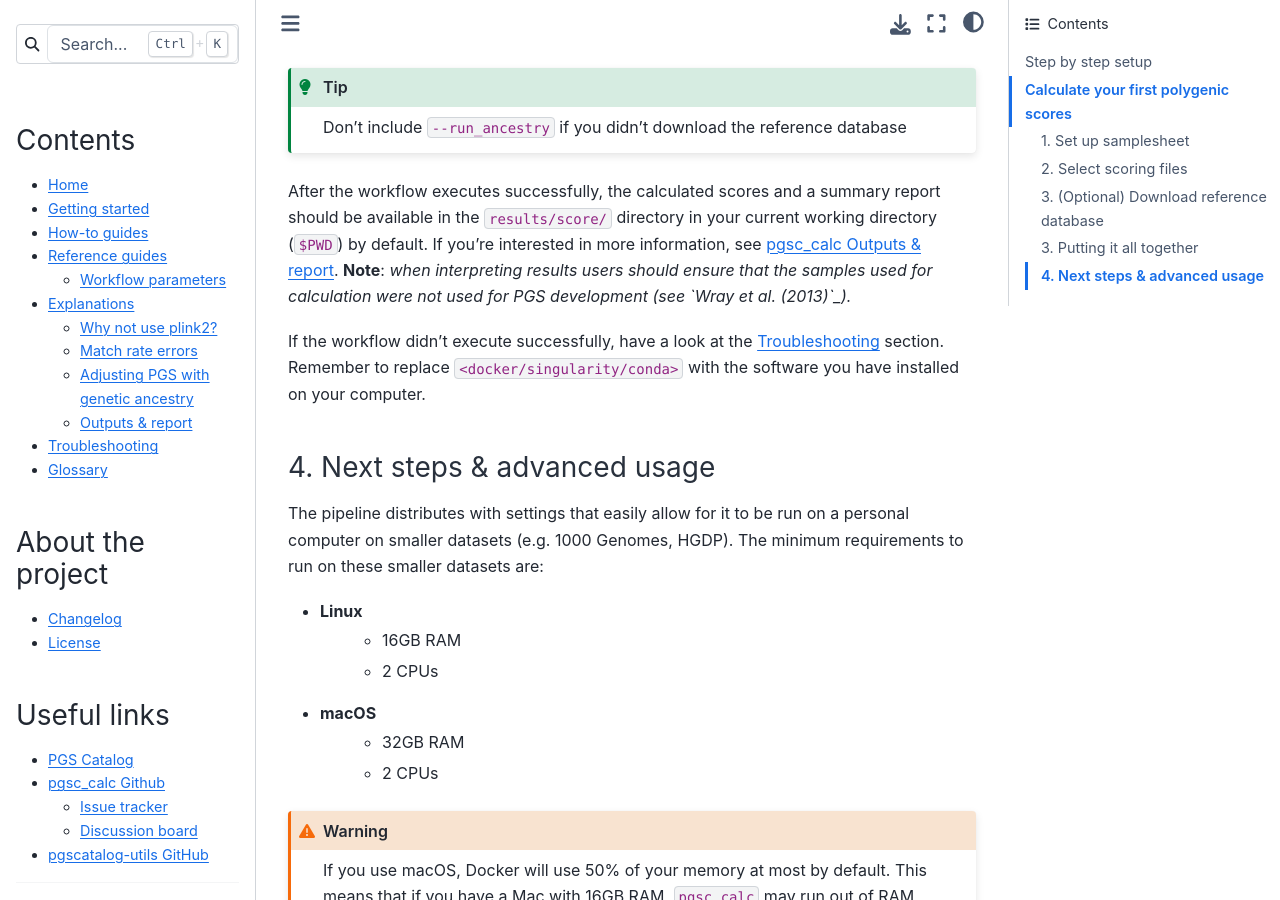
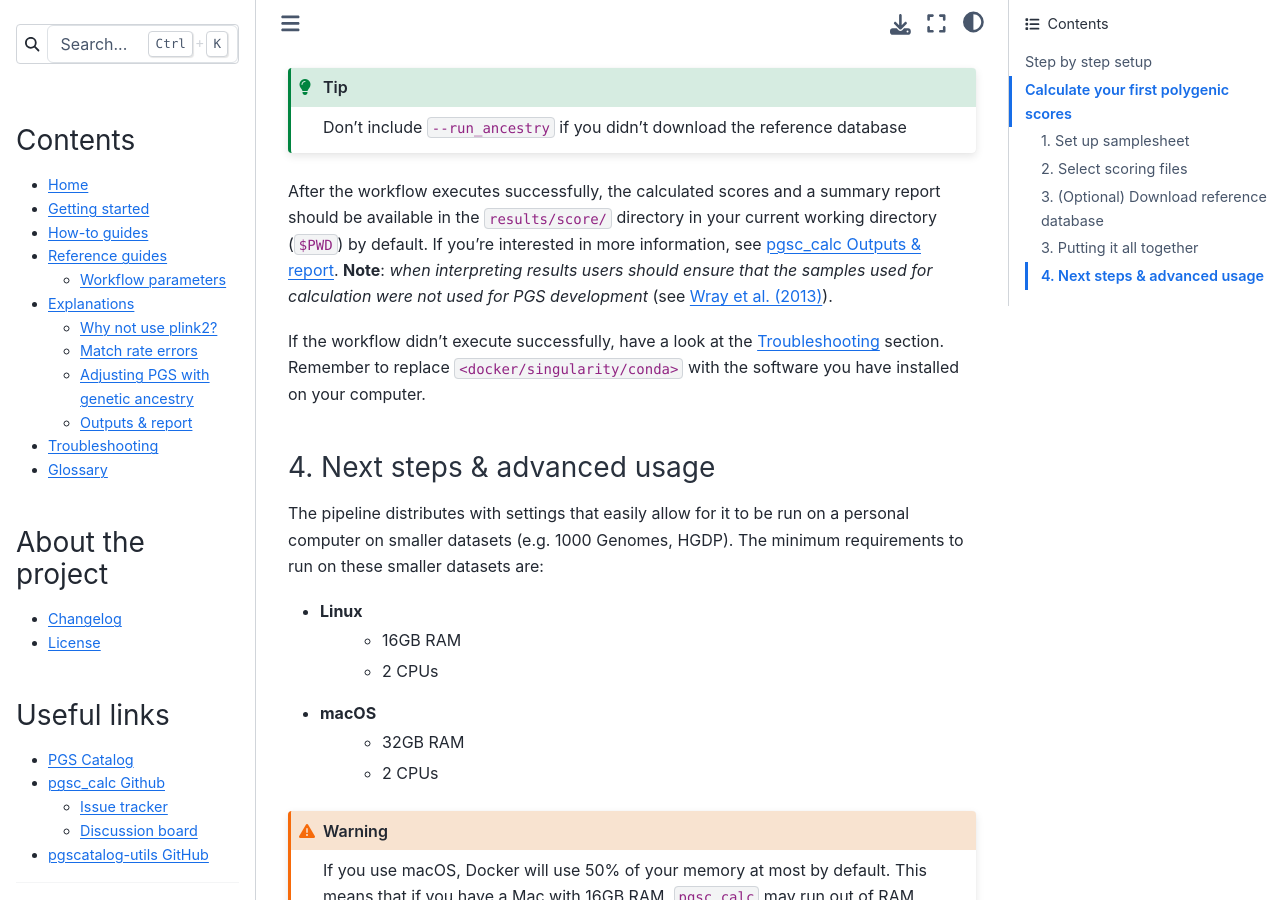
Before and after one commit to PGScatalog/pgsc_calc, a Sphinx documentation site: the page built from docs/getting-started.rst, in a window 1280 px wide and 900 px high, scrolled down 3844 px. Built offline with Sphinx 7.4.7 and the Sphinx Book theme 1.1.4, drawn with Linux system fonts in a browser that asks for light colours.

Commit message:
Fix link

```diff
--- a/docs/getting-started.rst
+++ b/docs/getting-started.rst
@@ -167,7 +167,7 @@ After the workflow executes successfully, the calculated scores and a summary
 report should be available in the ``results/score/`` directory in your current
 working directory (``$PWD``) by default. If you're interested in more
 information, see :ref:`interpret`. **Note**: *when interpreting results users should ensure
-that the samples used for calculation were not used for PGS development (see `Wray et al. (2013)`_).*
+that the samples used for calculation were not used for PGS development* (see `Wray et al. (2013)`_).
 
 If the workflow didn't execute successfully, have a look at the
 :ref:`troubleshoot` section. Remember to replace ``<docker/singularity/conda>``
```
